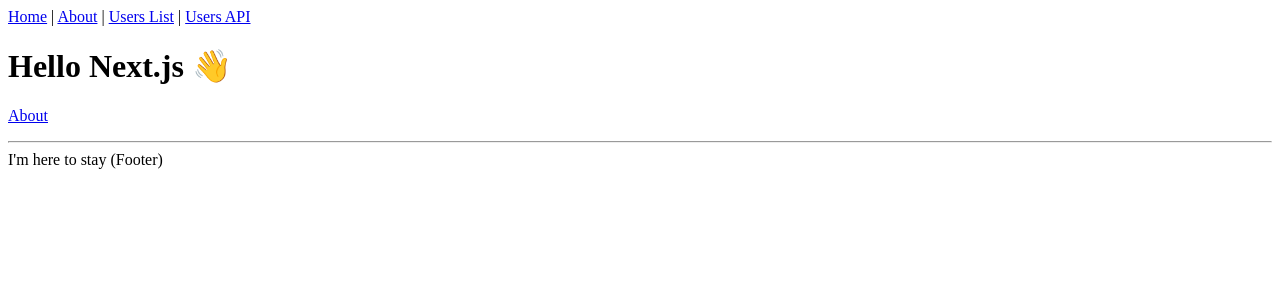
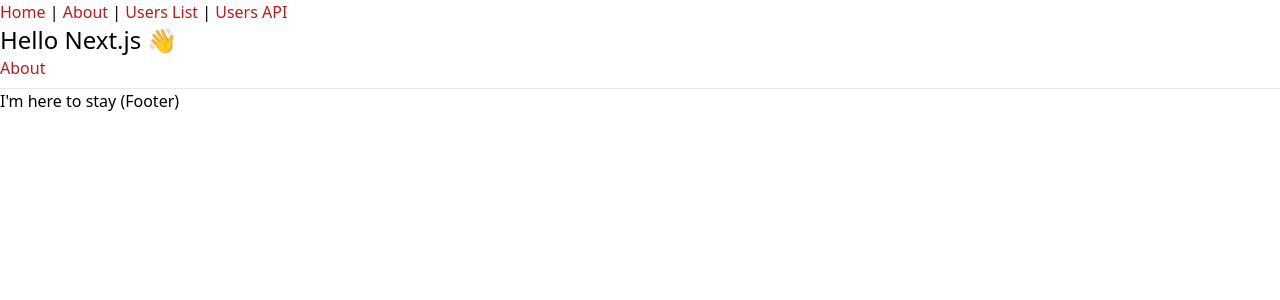
Before and after one commit to argasso/next-site, a Next.js app: page / in a window 1280 px wide. Shown: the top 300 px of the page. Built offline with nearby package versions, Linux system fonts and the light colour scheme.

Commit message:
Add tailwind.css

```diff
--- a/package.json
+++ b/package.json
@@ -8,9 +8,12 @@
     "type-check": "tsc"
   },
   "dependencies": {
+    "autoprefixer": "^10.1.0",
     "next": "latest",
+    "postcss": "^8.2.2",
     "react": "^17.0.1",
-    "react-dom": "^17.0.1"
+    "react-dom": "^17.0.1",
+    "tailwindcss": "^2.0.2"
   },
   "devDependencies": {
     "@types/node": "^12.12.21",
--- /dev/null
+++ b/pages/_app.tsx
@@ -0,0 +1,8 @@
+import type { AppProps } from 'next/app'
+import '../styles.css'
+
+function MyApp({ Component, pageProps }: AppProps) {
+  return <Component {...pageProps} />
+}
+
+export default MyApp
--- /dev/null
+++ b/postcss.config.js
@@ -0,0 +1,6 @@
+module.exports = {
+  plugins: {
+    tailwindcss: {},
+    autoprefixer: {},
+  },
+}
--- /dev/null
+++ b/styles.css
@@ -0,0 +1,22 @@
+@tailwind base;
+
+@layer base {
+  h1 {
+    @apply text-2xl;
+  }
+  h2 {
+    @apply text-xl;
+  }
+  h3 {
+    @apply text-lg;
+  }
+  a {
+    @apply text-red-700 hover:underline;
+  }
+  p {
+    @apply mb-2;
+  }
+}
+
+@tailwind components;
+@tailwind utilities;
--- /dev/null
+++ b/tailwind.config.js
@@ -0,0 +1,33 @@
+module.exports = {
+  purge: ['./components/**/*.{js,ts,jsx,tsx}', './pages/**/*.{js,ts,jsx,tsx}'],
+  darkMode: false, // or 'media' or 'class'
+  theme: {
+    extend: {
+      colors: {
+        teal: {
+          50: '#E0F2F1',
+          100: '#B2DFDB',
+          200: '#80CBC4',
+          300: '#4DB6AC',
+          400: '#26A69A',
+          500: '#009688',
+          600: '#00897B',
+          700: '#00796B',
+          800: '#00695C',
+          900: '#004D40',
+        },
+      },
+      gridTemplateColumns: {
+        ' -2': 'repeat(2, 200px)',
+        'books-3': 'repeat(3, 200px)',
+        'books-4': 'repeat(4, 200px)',
+        'books-5': 'repeat(5, 200px)',
+        'books-6': 'repeat(6, 200px)',
+      },
+    },
+  },
+  variants: {
+    extend: {},
+  },
+  plugins: [],
+}
```
Also changed, not shown: 1 other file (tests, documents, lock files or other folders).
